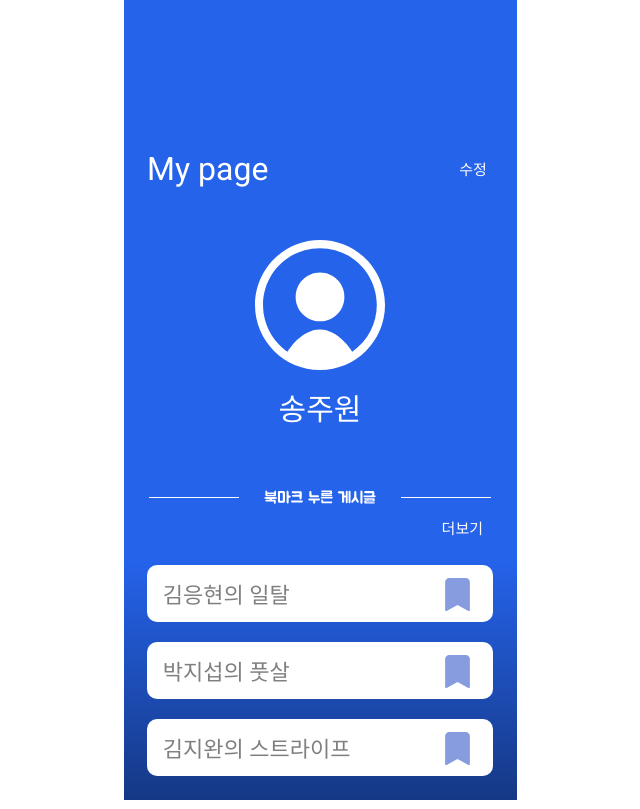
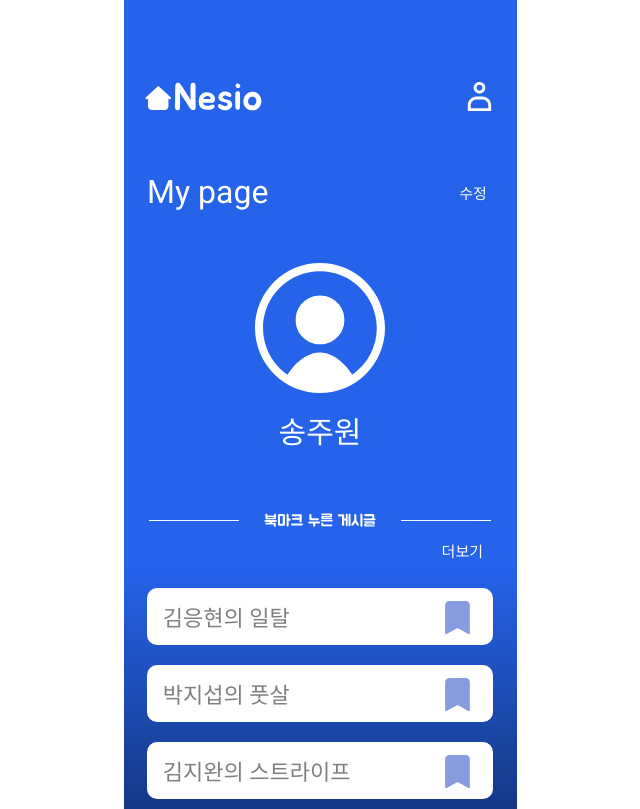
Before and after one commit to 6th-team-Instant/instant_fe, a React (Create React App) app: page /MyPage in a window 1280 px wide. Shown: the whole page, without its empty margins (320-960 px from the left). Built offline with nearby package versions, Linux system fonts and the light colour scheme.

Commit message:
feat:Add Header

```diff
--- a/src/App.js
+++ b/src/App.js
@@ -5,6 +5,7 @@ import Login from "./pages/Login";
 import Main from "./pages/Main";
 import MyPage from "./pages/MyPage";
 import Bookmark from "./pages/Bookmark";
+import Header from "./components/Header";
 
 function App() {
   return (
@@ -15,6 +16,7 @@ function App() {
           <Route path="/Main" element={<Main />} />
           <Route path="/MyPage" element={<MyPage />} />
           <Route path="/Bookmark" element={<Bookmark />} />
+          <Route path="/Header" element={<Header />} />
         </Routes>
       </BrowserRouter>
     </div>
--- a/src/components/Header.jsx
+++ b/src/components/Header.jsx
@@ -1,5 +1,26 @@
+import Homelogo from "../assets/HomeLogo.svg";
+import Mylogo from "../assets/MyLogo.svg";
+import "../styles/Header.css";
+import { useNavigate } from "react-router-dom";
+
 function Header() {
-  return <div>Header</div>;
+  const navigate = useNavigate();
+  return (
+    <div className="Header">
+      <img
+        src={Homelogo}
+        alt="Homelogo"
+        className="Homelogo"
+        onClick={() => navigate("/Main")}
+      ></img>
+      <img
+        src={Mylogo}
+        alt="Mylogo"
+        className="Mylogo"
+        onClick={() => navigate("/Mypage")}
+      ></img>
+    </div>
+  );
 }
 
 export default Header;
--- a/src/pages/Bookmark.jsx
+++ b/src/pages/Bookmark.jsx
@@ -2,6 +2,7 @@ import { useEffect, useState } from "react";
 import Fullbookmark from "../assets/FullBookmark.svg";
 import Emptybookmark from "../assets/EmptyBookmark.svg";
 import "../styles/Bookmark.css";
+import Header from "../components/Header";
 
 function Bookmark() {
   const [bookmarks, setBookmarks] = useState([]);
@@ -22,6 +23,8 @@ function Bookmark() {
   };
 
   return (
+    <div>
+      <Header />
       <div className="Bookmark-top">
         <p>Bookmark</p>
         {bookmarks
@@ -38,6 +41,7 @@ function Bookmark() {
             </div>
           ))}
       </div>
+    </div>
   );
 }
 
--- a/src/pages/Main.jsx
+++ b/src/pages/Main.jsx
@@ -1,5 +1,12 @@
+import Header from "../components/Header";
+
 function Main() {
-  return <div>Main</div>;
+  return (
+    <div>
+      <Header />
+      Main
+    </div>
+  );
 }
 
 export default Main;
--- a/src/pages/MyPage.jsx
+++ b/src/pages/MyPage.jsx
@@ -6,6 +6,7 @@ import Emptybookmark from "../assets/EmptyBookmark.svg";
 import { useState, useEffect } from "react";
 import { useNavigate } from "react-router-dom";
 import dummyData from "../data/DummyDate";
+import Header from "../components/Header";
 
 function MyPage() {
   const [bookmarks, setBookmarks] = useState([]);
@@ -31,6 +32,7 @@ function MyPage() {
 
   return (
     <div>
+      <Header />
       <div className="Mypage-top">
         <p>My page</p>
         <button>수정</button>
--- a/src/styles/Bookmark.css
+++ b/src/styles/Bookmark.css
@@ -1,7 +1,7 @@
 .Bookmark-top {
   display: flex;
   flex-direction: column;
-  margin-top: 30%;
+  margin-top: 7%;
   width: 393px;
   font-family: "Roboto", sans-serif;
 }
--- /dev/null
+++ b/src/styles/Header.css
@@ -0,0 +1,16 @@
+.Header {
+  display: flex;
+  justify-content: space-between;
+  width: 393px;
+  margin-top: 20%;
+}
+
+.Homelogo {
+  margin-left: 5%;
+  cursor: pointer;
+}
+
+.Mylogo {
+  margin-right: 5%;
+  cursor: pointer;
+}
--- a/src/styles/MyPage.css
+++ b/src/styles/MyPage.css
@@ -4,7 +4,7 @@
   align-items: center;
   width: 393px;
   font-family: "Roboto", sans-serif;
-  margin-top: 30%;
+  margin-top: 7%;
   margin-bottom: 5%;
 }
 
```
Also changed, not shown: src/assets/HomeLogo.svg (added), src/assets/MyLogo.svg (added). Lines whose indentation alone changed are shown as unchanged.
